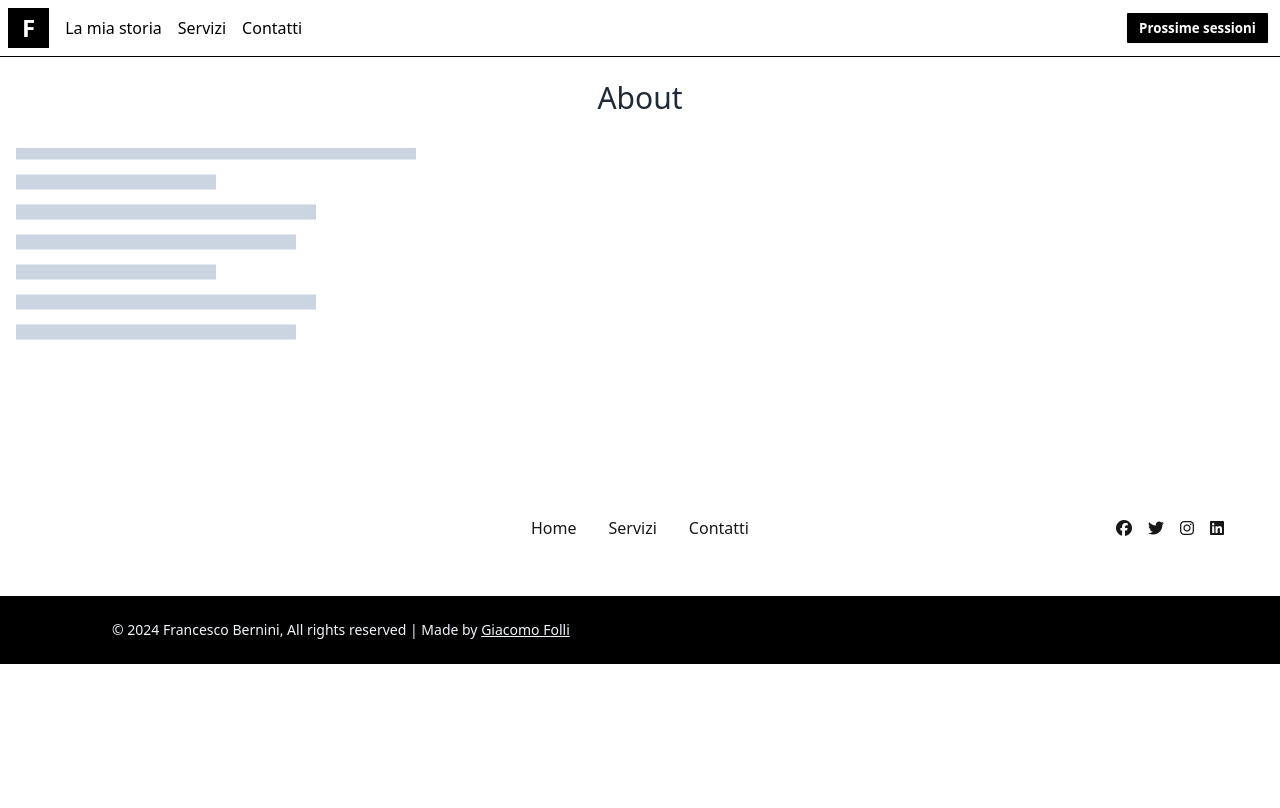
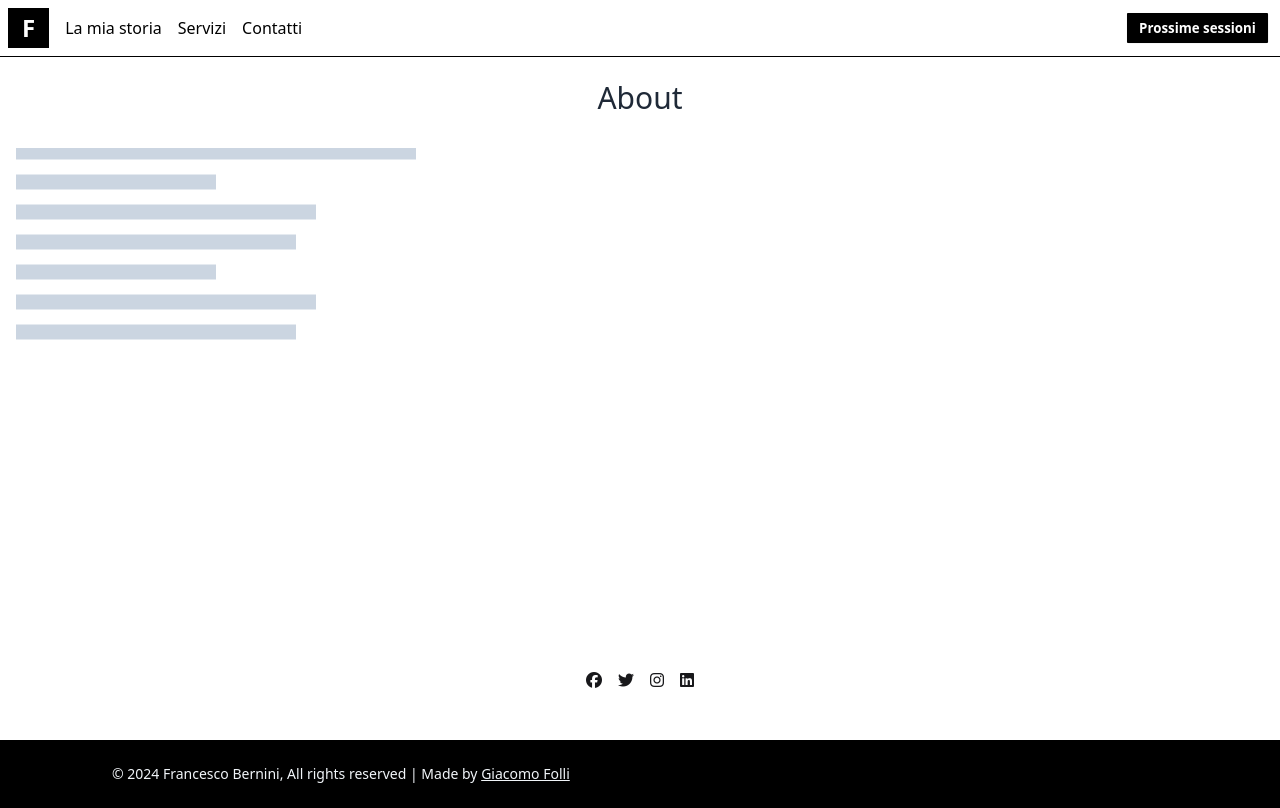
Before and after one commit to giacomo-folli/framcee, a SvelteKit app: page /storia in a window 1280 px wide. Built offline with nearby package versions, Linux system fonts and the light colour scheme.

Commit message:
fix footer

```diff
--- a/src/lib/components/common/Footer.svelte
+++ b/src/lib/components/common/Footer.svelte
@@ -7,7 +7,7 @@
 				<div class="col-span-12 lg:col-span-4">
 					<!-- <img src="/logo.png" alt="logo-footer" width="40px" /> -->
 				</div>
-				<div class="col-span-12 lg:col-span-4">
+				<!-- <div class="col-span-12 lg:col-span-4">
 					<ul class="flex justify-center">
 						<li class="my-2 mx-4">
 							<a class="hover:opacity-80" href="/">Home</a>
@@ -19,19 +19,19 @@
 							<a class="hover:opacity-80" href="/contatti">Contatti</a>
 						</li>
 					</ul>
-				</div>
-				<div class="col-span-12 lg:col-span-4 flex justify-center lg:justify-end">
+				</div> -->
+				<div class="col-span-12 flex justify-center gap-4 lg:justify-center">
 					<ul class="ezy__copyright1-social flex">
-						<li class="m-2">
+						<li class="mx-2">
 							<a href="" class="hover:text-blue-600"><i class="fab fa-facebook"></i></a>
 						</li>
-						<li class="m-2">
+						<li class="mx-2">
 							<a href="" class="hover:text-blue-600"><i class="fab fa-twitter"></i></a>
 						</li>
-						<li class="m-2">
+						<li class="mx-2">
 							<a href="" class="hover:text-blue-600"><i class="fab fa-instagram"></i></a>
 						</li>
-						<li class="m-2">
+						<li class="mx-2">
 							<a href="" class="hover:text-blue-600"><i class="fab fa-linkedin"></i></a>
 						</li>
 					</ul>
--- a/src/routes/storia/+page.svelte
+++ b/src/routes/storia/+page.svelte
@@ -1,5 +1,5 @@
 <div class="w-full pt-20 pb-6 text-center text-3xl">About</div>
-<main class="p-4 pt-2 h-[40vh] text-slate-300">
+<main class="p-4 pt-2 h-[60vh] text-slate-300 flex justify-center">
 	<svg height="200px" width="100%">
 		<line x1="0" y1="4" x2="400" y2="4" />
 		<line x1="0" y1="34" x2="200" y2="34" />
```
